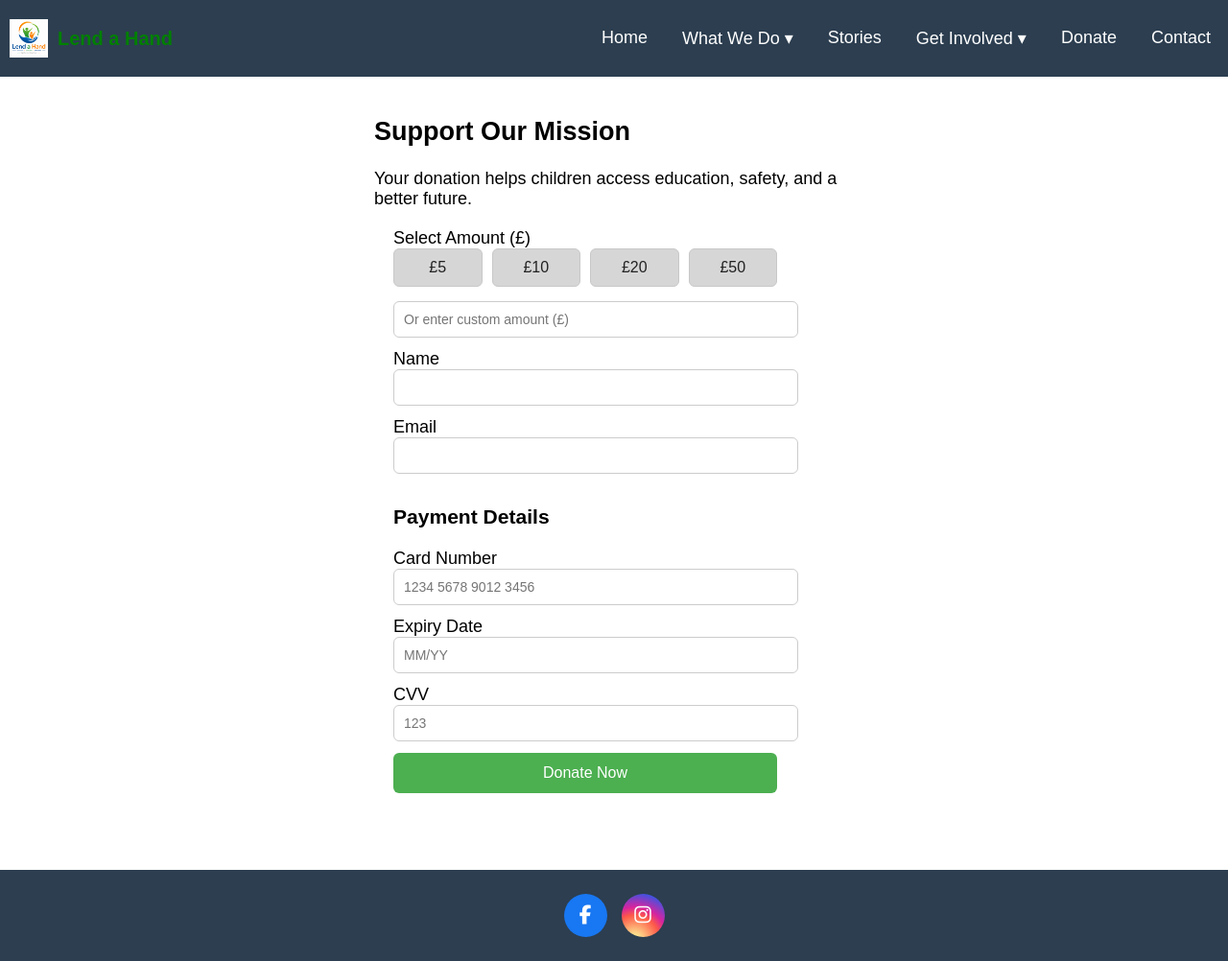
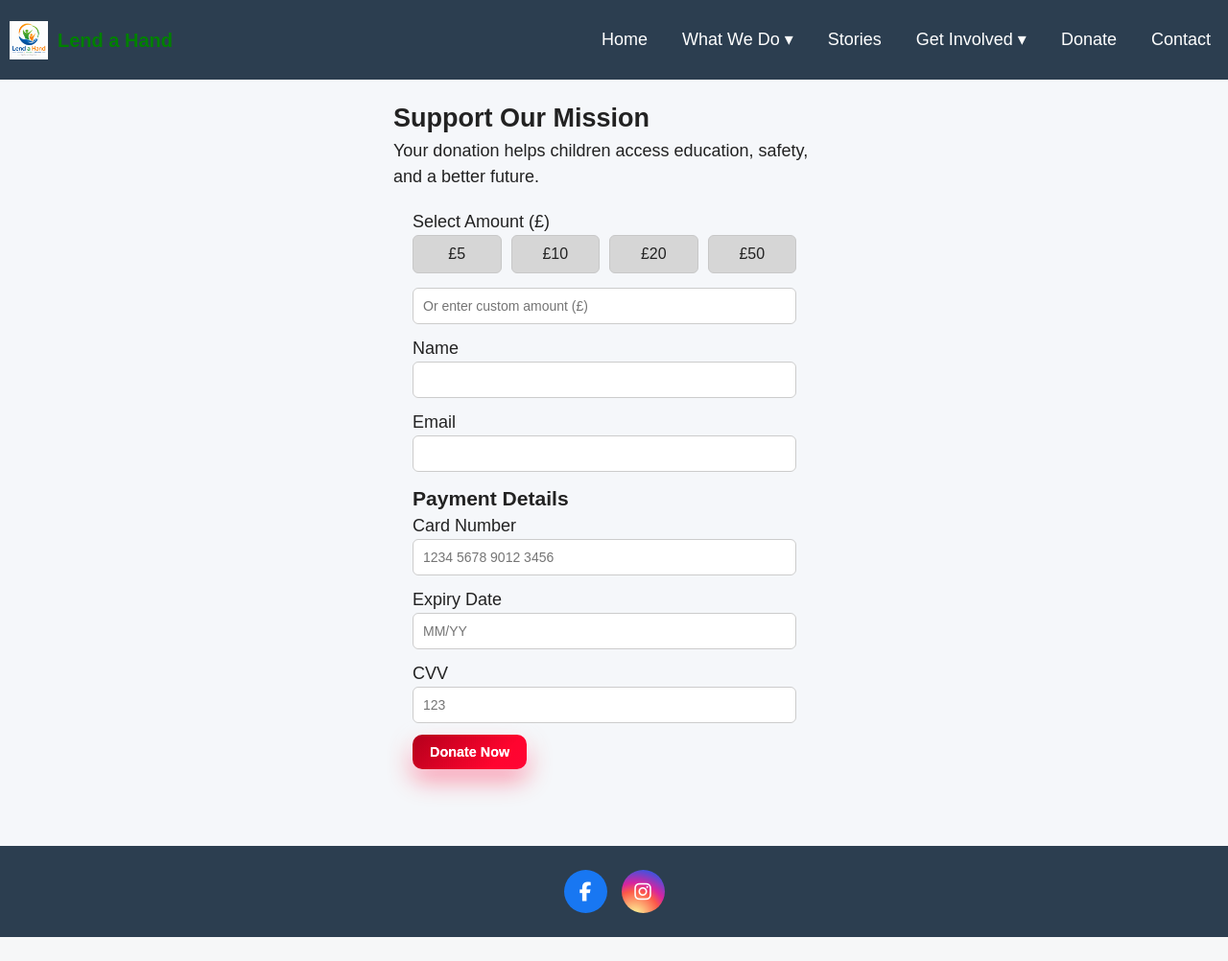
Before and after one commit to hmmariwan/club-website, a Flask app: page /donate in a window 1280 px wide. Shown: the whole page at 96% size. After the commit the page ends 977 px from the top, so only its background shows below. Run offline with Flask 3, Linux system fonts and the light colour scheme; some libraries are stand-ins or nearby versions.

Commit message:
Adding shine to the button

```diff
--- a/static/css/style.css
+++ b/static/css/style.css
@@ -1,6 +1,11 @@
-html, body {
-    height: 100%;
-    margin: 0;
+html, body{
+    max-width:100%;
+    overflow-x:hidden;
+}
+
+/* prevents any element from breaking layout */
+*{
+    box-sizing:border-box;
 }
 
 body {
@@ -391,6 +396,29 @@ button:hover {
     box-shadow: 0 8px 15px rgba(0, 0, 0, 0.3);
 }
 
+/* ===== RESPONSIVE MAP ===== */
+
+.map-container{
+    width:100%;
+    max-width:100%;
+    margin:20px auto;
+
+    /* prevents overflow */
+    overflow:hidden;
+
+    /* optional styling */
+    border-radius:12px;
+}
+
+.map-container iframe{
+    width:100%;
+    height:400px;
+
+    border:0;
+
+    display:block;
+}
+
 /* MOBILE RESPONSIVE */
 @media (max-width: 768px) {
 
@@ -426,4 +454,8 @@ button:hover {
         display: block;
     }
 
+    .map-container iframe{
+        height:300px;
+    }
+
 }
--- a/static/css/sudan.css
+++ b/static/css/sudan.css
@@ -30,8 +30,7 @@ img{
     position:relative;
     background:linear-gradient(135deg,#071a2b,#12344d);
 
-    /* MOVED HIGHER */
-    margin-top: 20px;
+    margin-top:20px;
 
     overflow:hidden;
 
@@ -39,7 +38,6 @@ img{
 
     display:flex;
 
-    /* CONTENT STARTS HIGHER */
     align-items:flex-start;
 }
 
@@ -64,8 +62,9 @@ img{
 
     gap:20px;
 
-    /* PUSH WHOLE HERO UP */
-    transform:translateY(-100px);
+    padding-inline:20px;
+
+    transform:translateY(-20px);
 }
 
 /* ================= TEXT SIDE ================= */
@@ -77,6 +76,7 @@ img{
 
 .hero-badge{
     display:inline-block;
+
     background:#ffb703;
     color:#111;
 
@@ -138,13 +138,77 @@ img{
     justify-content:center;
 }
 
+/* ================= DONATE BUTTON FULL SHINE ================= */
+
 .btn-primary{
-    background:#d90429;
+    position:relative;
+
     color:#fff;
+
+    background:linear-gradient(
+        135deg,
+        #8b0015,
+        #d90429,
+        #ff4d6d,
+        #d90429,
+        #8b0015
+    );
+
+    background-size:400% 400%;
+
+    animation:
+        fullShine 2.5s ease-in-out infinite,
+        glowPulse 2s ease-in-out infinite;
+
+    box-shadow:
+        0 8px 20px rgba(217,4,41,0.35);
+}
+
+/* ENTIRE BUTTON SHINES TOGETHER */
+
+@keyframes fullShine{
+
+    0%{
+        filter:brightness(1);
+    }
+
+    50%{
+        filter:brightness(1.35);
+    }
+
+    100%{
+        filter:brightness(1);
+    }
+}
+
+/* SOFT GLOW */
+
+@keyframes glowPulse{
+
+    0%{
+        box-shadow:
+            0 0 0 rgba(255,255,255,0),
+            0 8px 20px rgba(217,4,41,0.30);
+    }
+
+    50%{
+        box-shadow:
+            0 0 25px rgba(255,255,255,0.40),
+            0 12px 28px rgba(217,4,41,0.50);
+    }
+
+    100%{
+        box-shadow:
+            0 0 0 rgba(255,255,255,0),
+            0 8px 20px rgba(217,4,41,0.30);
+    }
 }
 
 .btn-primary:hover{
-    background:#b00020;
+    transform:translateY(-2px);
+
+    box-shadow:
+        0 15px 32px rgba(217,4,41,0.55);
 }
 
 .btn-secondary{
@@ -172,7 +236,6 @@ img{
 
     max-width:340px;
 
-    /* SMALLER HEIGHT SO EVERYTHING FITS */
     max-height:58vh;
 
     object-fit:cover;
@@ -180,8 +243,10 @@ img{
     border-radius:18px;
 
     box-shadow:0 16px 30px rgba(0,0,0,0.35);
-    transition:transform 0.4s ease,
-               box-shadow 0.4s ease;
+
+    transition:
+        transform 0.4s ease,
+        box-shadow 0.4s ease;
 }
 
 .hero-image img:hover{
@@ -195,8 +260,6 @@ img{
 .content-section,
 .help-section,
 .story-section{
-
-    /* MOVED UPWARD */
     padding:55px 4%;
 }
 
@@ -215,11 +278,14 @@ img{
 .help-grid{
     display:grid;
 
-    grid-template-columns:repeat(auto-fit,minmax(280px,1fr));
+    grid-template-columns:
+        repeat(auto-fit,minmax(280px,1fr));
 
     gap:20px;
 
     margin-top:24px;
+
+    padding-inline:12px;
 }
 
 /* ================= CARDS ================= */
@@ -241,11 +307,13 @@ img{
 
 .info-card:hover,
 .help-card:hover{
-    background:linear-gradient(135deg,#ffb703,#ffd166);
+    background:
+        linear-gradient(135deg,#ffb703,#ffd166);
 
     transform:translateY(-8px);
 
-    box-shadow:0 18px 35px rgba(255,183,3,0.35);
+    box-shadow:
+        0 18px 35px rgba(255,183,3,0.35);
 }
 
 .info-card h3,
@@ -262,11 +330,13 @@ img{
 /* ================= ACTIVE CARD ================= */
 
 .active-card{
-    background:linear-gradient(135deg,#ffb703,#ffd166) !important;
+    background:
+        linear-gradient(135deg,#ffb703,#ffd166) !important;
 
     transform:translateY(-8px) scale(1.02);
 
-    box-shadow:0 18px 35px rgba(255,183,3,0.35);
+    box-shadow:
+        0 18px 35px rgba(255,183,3,0.35);
 }
 
 .active-card h3,
@@ -297,7 +367,9 @@ img{
 
 .story-grid{
     display:grid;
+
     grid-template-columns:1fr;
+
     gap:28px;
 }
 
@@ -359,16 +431,19 @@ img{
 
     .hero-text h1{
         font-size:1.75rem;
+
         line-height:1.08;
     }
 
     .hero-description{
         font-size:0.9rem;
+
         color:#fff !important;
     }
 
     .hero-buttons{
         flex-direction:column;
+
         width:100%;
     }
 
@@ -379,12 +454,15 @@ img{
 
     .hero-image img{
         max-width:100%;
+
         border-radius:14px;
     }
 
     .info-grid,
     .help-grid{
         grid-template-columns:1fr;
+
+        padding-inline:8px;
     }
 
     .info-card,
--- a/templates/contact.html
+++ b/templates/contact.html
@@ -25,14 +25,13 @@
 
 <h3>Find Us</h3>
 
+<div class="map-container">
   <iframe
     src="https://www.google.com/maps/embed?pb=!1m14!1m12!1m3!1d2483.718818906723!2d-0.12963391943902916!3d51.50002721294381!2m3!1f0!2f0!3f0!3m2!1i1024!2i768!4f13.1!5e0!3m2!1sen!2suk!4v1777031606479!5m2!1sen!2suk"
-  width="400"
-  height="400"
-  style="border:0; margin-left: 10px;"
     allowfullscreen=""
     loading="lazy"
     referrerpolicy="no-referrer-when-downgrade">
   </iframe>
+</div>
 
 {% endblock %}
--- a/templates/donate.html
+++ b/templates/donate.html
@@ -1,6 +1,7 @@
 {% extends "base.html" %}
 
 {% block content %}
+<link rel="stylesheet" href="{{ url_for('static', filename='css/sudan.css') }}">
 
 <div class="donate-container">
 
@@ -45,7 +46,7 @@
         <label>CVV</label>
         <input type="text" placeholder="123" required>
 
-        <button type="submit" class="donate-btn">Donate Now</button>
+        <button type="submit" class="btn-primary">Donate Now</button>
 
     </form>
 
```
Also changed, not shown: templates/home.html (+1 -21 lines). Lines whose indentation alone changed are shown as unchanged.
